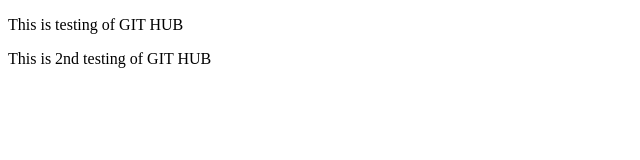
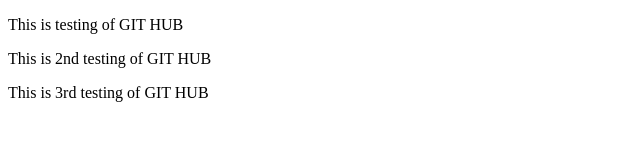
Before and after one commit to rehan2080/testing, a plain HTML site: page index.html in a window 1280 px wide. Shown: the whole page, without its empty margins (0-640 px from the left). Drawn offline with Linux system fonts and the light colour scheme.

Commit message:
Update index.html

```diff
--- a/index.html
+++ b/index.html
@@ -8,5 +8,6 @@
 <body>
     <p>This is testing of GIT HUB</p>
     <p>This is 2nd testing of GIT HUB</p>
+    <p>This is 3rd testing of GIT HUB</p>
 </body>
 </html>
```
